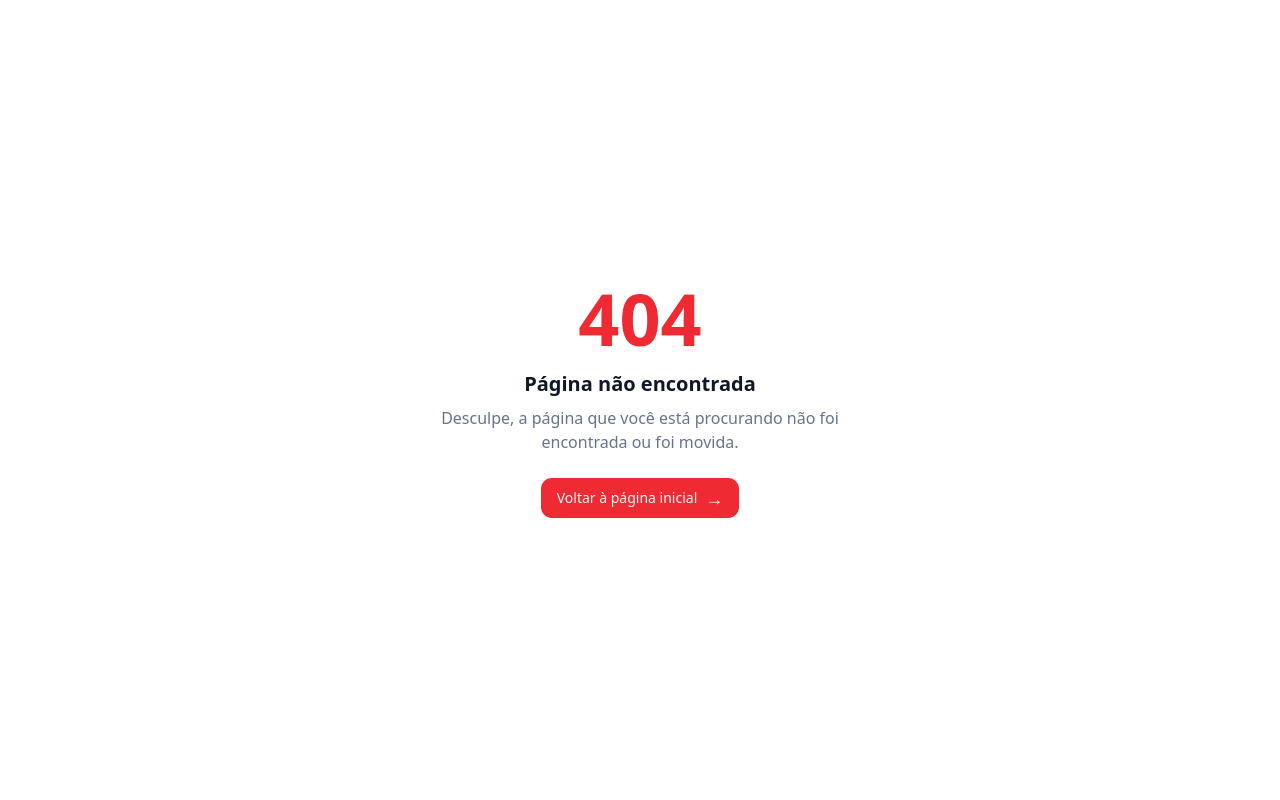
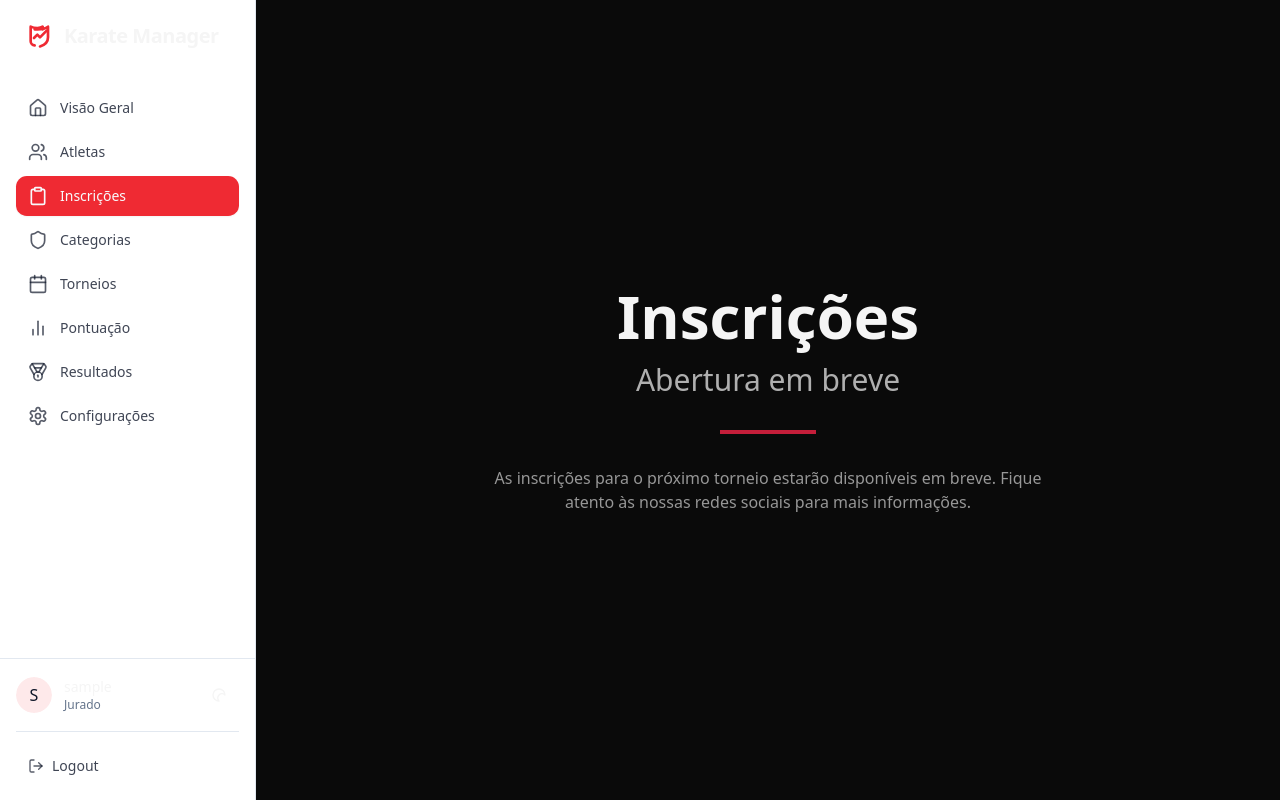
Before and after one commit to xaexae-ne-pae/sistema-karate-do-heiseikan, a React (Vite) app: page /inscricoes in a window 1280 px wide. Before the commit this address had no page. Built offline with nearby package versions, Linux system fonts and the light colour scheme; sample sign-in values are in the browser's storage.

Commit message:
Implement site functionalities and animations
- Implement all functionalities in each section of the site.
- Add hover transitions and animations.
- Add a new "Inscrições" menu item with a placeholder page.

```diff
--- a/package.json
+++ b/package.json
@@ -45,6 +45,7 @@
     "cmdk": "^1.0.0",
     "date-fns": "^3.6.0",
     "embla-carousel-react": "^8.3.0",
+    "framer-motion": "^12.5.0",
     "input-otp": "^1.2.4",
     "lucide-react": "^0.462.0",
     "next-themes": "^0.3.0",
--- a/src/App.tsx
+++ b/src/App.tsx
@@ -11,6 +11,7 @@ import Categories from "./pages/Categories";
 import Tournaments from "./pages/Tournaments";
 import Scoring from "./pages/Scoring";
 import Results from "./pages/Results";
+import Inscriptions from "./pages/Inscriptions";
 import NotFound from "./pages/NotFound";
 import { ProtectedRoute } from "./components/ProtectedRoute";
 
@@ -34,6 +35,11 @@ const App = () => (
           <Route path="/atletas" element={
             <ProtectedRoute>
               <Athletes />
+            </ProtectedRoute>
+          } />
+          <Route path="/inscricoes" element={
+            <ProtectedRoute>
+              <Inscriptions />
             </ProtectedRoute>
           } />
           <Route path="/categorias" element={
--- a/src/components/Sidebar.tsx
+++ b/src/components/Sidebar.tsx
@@ -1,5 +1,5 @@
 
-import { BarChart2, Calendar, Home, LogOut, Medal, Settings, Shield, Users } from "lucide-react";
+import { BarChart2, Calendar, Home, LogOut, Medal, Settings, Shield, Users, Clipboard } from "lucide-react";
 import { DashboardLogo } from "./DashboardLogo";
 import { SidebarLink } from "./SidebarLink";
 import { ThemeToggle } from "./ThemeToggle";
@@ -22,6 +22,7 @@ export function Sidebar() {
     localStorage.removeItem('karate_username');
     localStorage.removeItem('karate_password');
     localStorage.removeItem('karate_remember');
+    localStorage.removeItem('karate_role');
 
     // Redirect to login page
     navigate('/');
@@ -39,6 +40,7 @@ export function Sidebar() {
       <div className="flex flex-1 flex-col px-4 py-4 gap-1">
         <SidebarLink icon={Home} label="Visão Geral" to="/dashboard" />
         <SidebarLink icon={Users} label="Atletas" to="/atletas" />
+        <SidebarLink icon={Clipboard} label="Inscrições" to="/inscricoes" />
         <SidebarLink icon={Shield} label="Categorias" to="/categorias" />
         <SidebarLink icon={Calendar} label="Torneios" to="/torneios" />
         <SidebarLink icon={BarChart2} label="Pontuação" to="/pontuacao" />
@@ -49,8 +51,8 @@ export function Sidebar() {
       <div className="border-t border-border p-4">
         <div className="flex items-center justify-between">
           <div className="flex items-center gap-3">
-            <Avatar className="h-9 w-9 shrink-0">
-              <AvatarFallback className="bg-primary/10 text-foreground">{avatarInitial}</AvatarFallback>
+            <Avatar className="h-9 w-9 shrink-0 transition-opacity duration-200 hover:opacity-90">
+              <AvatarFallback className="bg-primary/10 text-foreground transition-colors duration-200 hover:bg-primary/20">{avatarInitial}</AvatarFallback>
             </Avatar>
             <div className="flex flex-col">
               <span className="text-sm font-medium">{username}</span>
@@ -65,10 +67,10 @@ export function Sidebar() {
         <Separator className="my-4" />
 
         <button
-          className="flex w-full items-center gap-2 rounded-md px-3 py-2 text-sm font-medium text-foreground/80 transition-colors hover:bg-muted"
+          className="flex w-full items-center gap-2 rounded-md px-3 py-2 text-sm font-medium text-foreground/80 transition-all duration-200 hover:bg-muted hover:text-foreground hover:translate-x-0.5"
           onClick={handleLogout}
         >
-          <LogOut className="h-4 w-4 text-foreground/70" />
+          <LogOut className="h-4 w-4 text-foreground/70 transition-transform duration-200 group-hover:scale-105" />
           <span>Logout</span>
         </button>
       </div>
--- a/src/components/SidebarLink.tsx
+++ b/src/components/SidebarLink.tsx
@@ -17,14 +17,20 @@ export function SidebarLink({ icon: Icon, label, to }: SidebarLinkProps) {
     <Link
       to={to}
       className={cn(
-        "group flex items-center gap-x-3 rounded-md px-3 py-2.5 text-sm font-medium transition-all",
+        "group flex items-center gap-x-3 rounded-md px-3 py-2.5 text-sm font-medium transition-all duration-200",
         isActive
           ? "bg-primary text-primary-foreground shadow-sm"
           : "text-foreground/80 hover:bg-muted"
       )}
     >
-      <Icon className={cn("h-5 w-5 shrink-0", isActive ? "text-primary-foreground" : "text-foreground/70")} aria-hidden="true" />
-      <span className="truncate">{label}</span>
+      <Icon
+        className={cn(
+          "h-5 w-5 shrink-0 transition-transform duration-200 group-hover:scale-110",
+          isActive ? "text-primary-foreground" : "text-foreground/70"
+        )}
+        aria-hidden="true"
+      />
+      <span className="truncate transition-all duration-200 group-hover:translate-x-0.5">{label}</span>
     </Link>
   );
 }
--- a/src/components/ui/button.tsx
+++ b/src/components/ui/button.tsx
@@ -1,3 +1,4 @@
+
 import * as React from "react"
 import { Slot } from "@radix-ui/react-slot"
 import { cva, type VariantProps } from "class-variance-authority"
@@ -5,7 +6,7 @@ import { cva, type VariantProps } from "class-variance-authority"
 import { cn } from "@/lib/utils"
 
 const buttonVariants = cva(
-  "inline-flex items-center justify-center gap-2 whitespace-nowrap rounded-md text-sm font-medium ring-offset-background transition-colors focus-visible:outline-none focus-visible:ring-2 focus-visible:ring-ring focus-visible:ring-offset-2 disabled:pointer-events-none disabled:opacity-50 [&_svg]:pointer-events-none [&_svg]:size-4 [&_svg]:shrink-0",
+  "inline-flex items-center justify-center gap-2 whitespace-nowrap rounded-md text-sm font-medium ring-offset-background transition-all duration-200 focus-visible:outline-none focus-visible:ring-2 focus-visible:ring-ring focus-visible:ring-offset-2 disabled:pointer-events-none disabled:opacity-50 [&_svg]:pointer-events-none [&_svg]:size-4 [&_svg]:shrink-0 hover:translate-y-[-1px] active:translate-y-[0px]",
   {
     variants: {
       variant: {
@@ -13,7 +14,7 @@ const buttonVariants = cva(
         destructive:
           "bg-destructive text-destructive-foreground hover:bg-destructive/90",
         outline:
-          "border border-input bg-background hover:bg-accent hover:text-accent-foreground",
+          "border border-input bg-background hover:bg-accent hover:text-accent-foreground hover:border-accent",
         secondary:
           "bg-secondary text-secondary-foreground hover:bg-secondary/80",
         ghost: "hover:bg-accent hover:text-accent-foreground",
--- /dev/null
+++ b/src/pages/Inscriptions.tsx
@@ -0,0 +1,63 @@
+
+import { useEffect } from "react";
+import { Sidebar } from "@/components/Sidebar";
+import { motion } from "framer-motion";
+
+const Inscriptions = () => {
+  // Remove dashboard styling for this page
+  useEffect(() => {
+    document.body.classList.remove('dashboard-active');
+
+    return () => {
+      // Restore dashboard styling when leaving
+      const currentPath = window.location.pathname;
+      if (currentPath !== '/inscricoes') {
+        document.body.classList.add('dashboard-active');
+      }
+    };
+  }, []);
+
+  return (
+    <div className="flex min-h-screen bg-karate-black">
+      <Sidebar />
+
+      <div className="flex-1 ml-64 flex items-center justify-center">
+        <motion.div
+          className="text-center px-4"
+          initial={{ opacity: 0, y: 20 }}
+          animate={{ opacity: 1, y: 0 }}
+          transition={{ duration: 0.5 }}
+        >
+          <motion.h1
+            className="text-4xl md:text-6xl font-bold text-karate-white mb-4"
+            initial={{ opacity: 0, scale: 0.9 }}
+            animate={{ opacity: 1, scale: 1 }}
+            transition={{ delay: 0.2, duration: 0.4 }}
+          >
+            Inscrições
+          </motion.h1>
+
+          <motion.div
+            className="relative"
+            initial={{ opacity: 0 }}
+            animate={{ opacity: 1 }}
+            transition={{ delay: 0.4, duration: 0.6 }}
+          >
+            <h2 className="text-xl md:text-3xl font-medium text-karate-white/70 mb-8">
+              Abertura em breve
+            </h2>
+
+            <div className="w-24 h-1 bg-karate-red mx-auto my-8"></div>
+
+            <p className="text-karate-white/60 max-w-xl mx-auto">
+              As inscrições para o próximo torneio estarão disponíveis em breve.
+              Fique atento às nossas redes sociais para mais informações.
+            </p>
+          </motion.div>
+        </motion.div>
+      </div>
+    </div>
+  );
+};
+
+export default Inscriptions;
```
Also changed, not shown: 1 other file (tests, documents, lock files or other folders).
